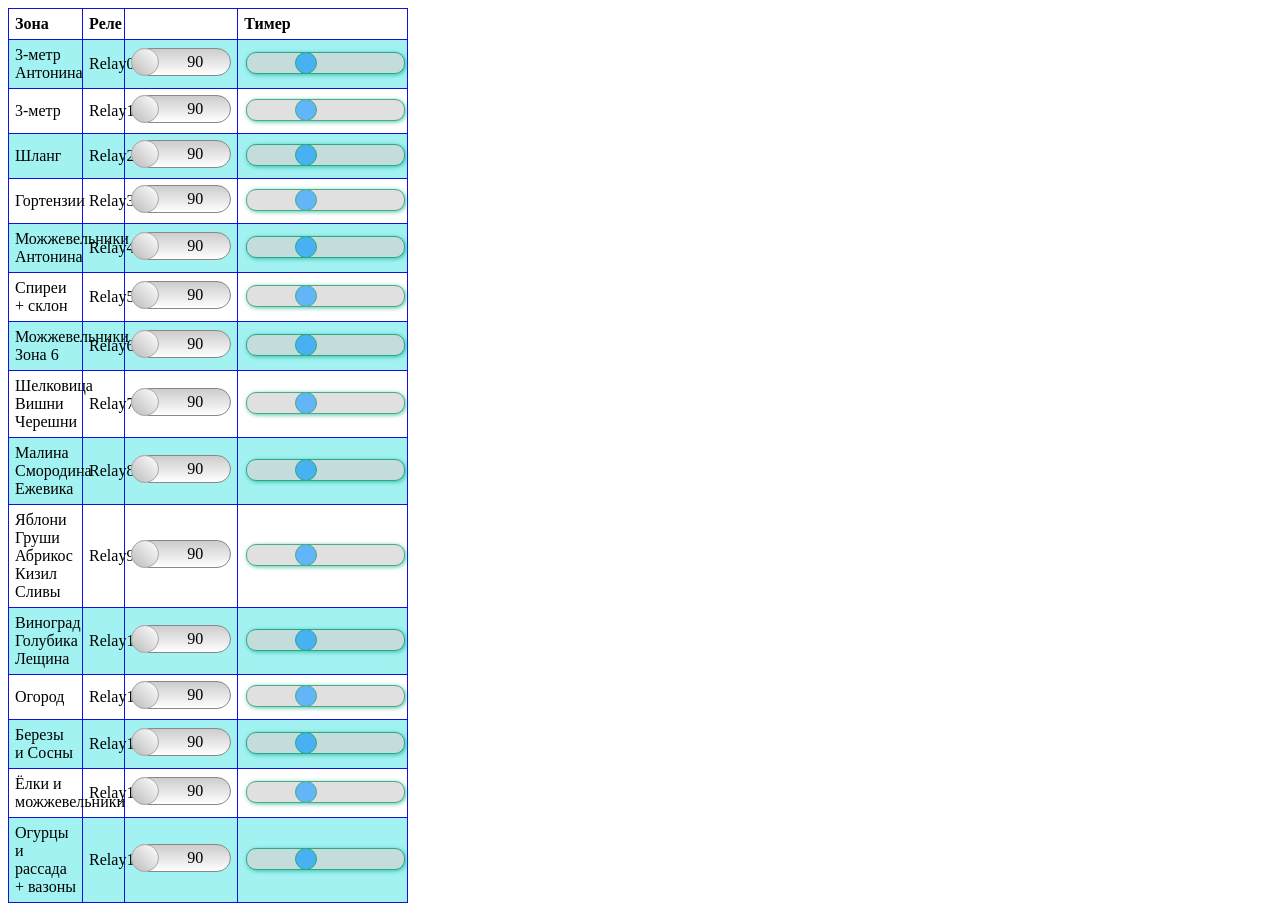
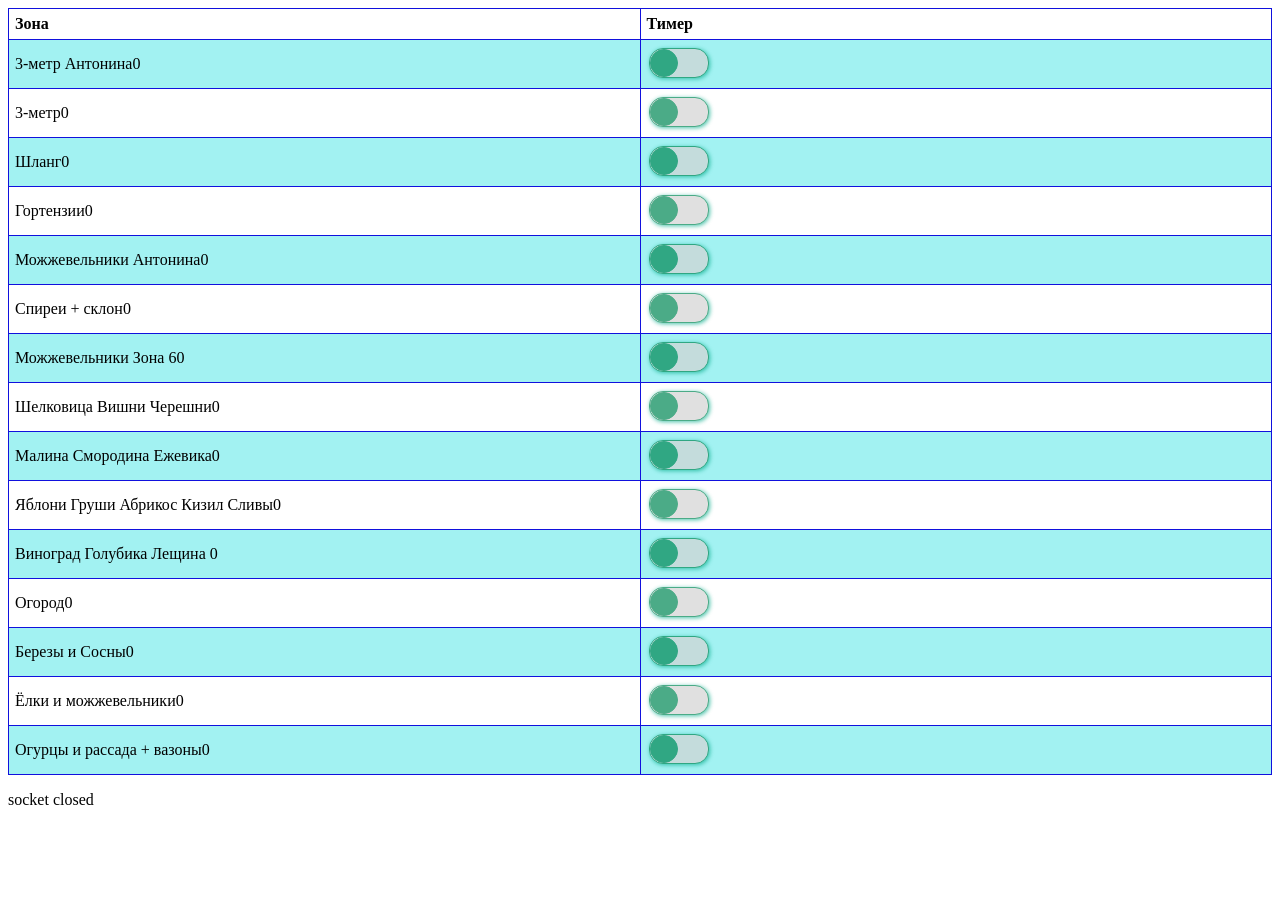
Before and after one commit to VVKoval/vvkoval.github.io, a plain HTML site: page index.html in a window 1280 px wide. Shown: the top 906 px of the page. After the commit the page ends 825 px from the top, so only its background shows below. Drawn offline with nearby package versions, Linux system fonts and the light colour scheme.

Commit message:
new release of index

```diff
--- a/index.html
+++ b/index.html
@@ -9,7 +9,7 @@
         <style>
 .conteiner{
   position:  relative;
-  width: 400px;
+  width: 100%;
 }
 .switch {
   position: relative;
@@ -105,14 +105,14 @@ tr:nth-child(even) {
 
 .myslider {
     -webkit-appearance: none;
-    width: 100%;
-    height: 20px;
+    width: 58px;
+    height: 28px;
     background: #d3d3d3;
     outline: none;
     opacity: 0.7;
-    border-radius: 10px;
-    -webkit-transition: .2s;
-    transition: opacity .2s;
+    border-radius: 14px;
+    -webkit-transition: .5s;
+    transition: opacity .5s;
     border: 1px solid #008855;
     box-shadow: 1px 1px 4px #00AA88;
 
@@ -125,12 +125,22 @@ tr:nth-child(even) {
 .myslider::-webkit-slider-thumb {
     -webkit-appearance: none;
     appearance: none;
-    width: 22px;
-    height: 22px;
+    width: 28px;
+    height: 28px;
       left: -1px;
   bottom: -1px;
 
-    background: #2196F3;
+    background: #008855;
+    cursor: pointer;
+    border-radius: 50%;
+    border: 1px solid #008855;
+
+}
+.myslider::-webkit-slider-thumb:before {
+    width: 28px;
+    height: 10px;
+
+    background: #FFF;
     cursor: pointer;
     border-radius: 50%;
     border: 1px solid #008855;
@@ -203,7 +213,7 @@ tr:nth-child(even) {
     function Relay(name){
       //var OO = this;
       var Zona = name;
-      var Timer = 90;
+      var Timer = 0;
       var relay_num = relays_count++;
       var name = 'Relay'+relay_num;
       var relay_checked = false;
@@ -247,7 +257,7 @@ tr:nth-child(even) {
               newRange.type = 'range';
               newRange.className = 'myslider';
               newRange.min = '0';
-              newRange.max = '255';
+              newRange.max = '1';
               newRange.id = 'Relay' + relays_count; // need unique Ids!
               newRange.value = Timer;
               //newCheckBox.checked = 'checked';
@@ -255,18 +265,39 @@ tr:nth-child(even) {
               span.id = 'Relay' + relays_count+ '_Value';
               span.innerHTML = newRange.value;
               newRange.oninput =  function() {
+                if(newRange.value >= 240 & newRange.value < 248) newRange.value = 240;
+                if(newRange.value >= 248 & newRange.value < 255) newRange.value = 255;
+
                   Timer = newRange.value;
                   span.innerHTML = newRange.value;
                   spantime.innerHTML = newRange.value;
                   if(Timer == 0) relay_checked = newCheckBox.checked = false;
               }
-              newRange.onchange = message;
+              newRange.onchange = function(){//message;
+                if(newRange.value == 1) {
+                  newRange.style.width = "100%";
+                  newRange.max = '255';
+                  newRange.value = "255";
+                  span.innerHTML = newRange.value;
+                }
+                if(newRange.value == 0) {
+                  newRange.style.width = "58px";
+                  newRange.max = '1';
+                  newRange.value = "0";
+                }
+                if(newRange.value >= 240 & newRange.value < 248) newRange.value = 240;
+                if(newRange.value >= 248 & newRange.value < 255) newRange.value = 255;
+
+                span.innerHTML = newRange.value;
+                Timer = newRange.value;
+                message();
+              }
+          td31.appendChild(span);
           td34.appendChild(newRange);
-          //td34.appendChild(span);
 
         tr31.appendChild(td31); //кладем в новосозданную строку первый новосозданный столбец
-        tr31.appendChild(td32); //кладем в новосозданную строку второй новосозданный столбец
-        tr31.appendChild(td33); //кладем в новосозданную строку первый новосозданный столбец
+        //tr31.appendChild(td32); //кладем в новосозданную строку второй новосозданный столбец
+        //tr31.appendChild(td33); //кладем в новосозданную строку первый новосозданный столбец
         tr31.appendChild(td34); //кладем в новосозданную строку второй новосозданный столбец
         table.appendChild(tr31); //кладем в таблицу новосозданную строку (последней)
       }
@@ -277,9 +308,7 @@ tr:nth-child(even) {
 <div class='conteiner'>
 <table id="table1" border="8">
   <tr>
-    <th width="20%">Зона</th>
-    <th width="10%">Реле</th>
-    <th width="100px"></th>
+    <th width="50%">Зона</th>
     <th width="50%">Тимер</th>
   </tr>
 </table>
```
